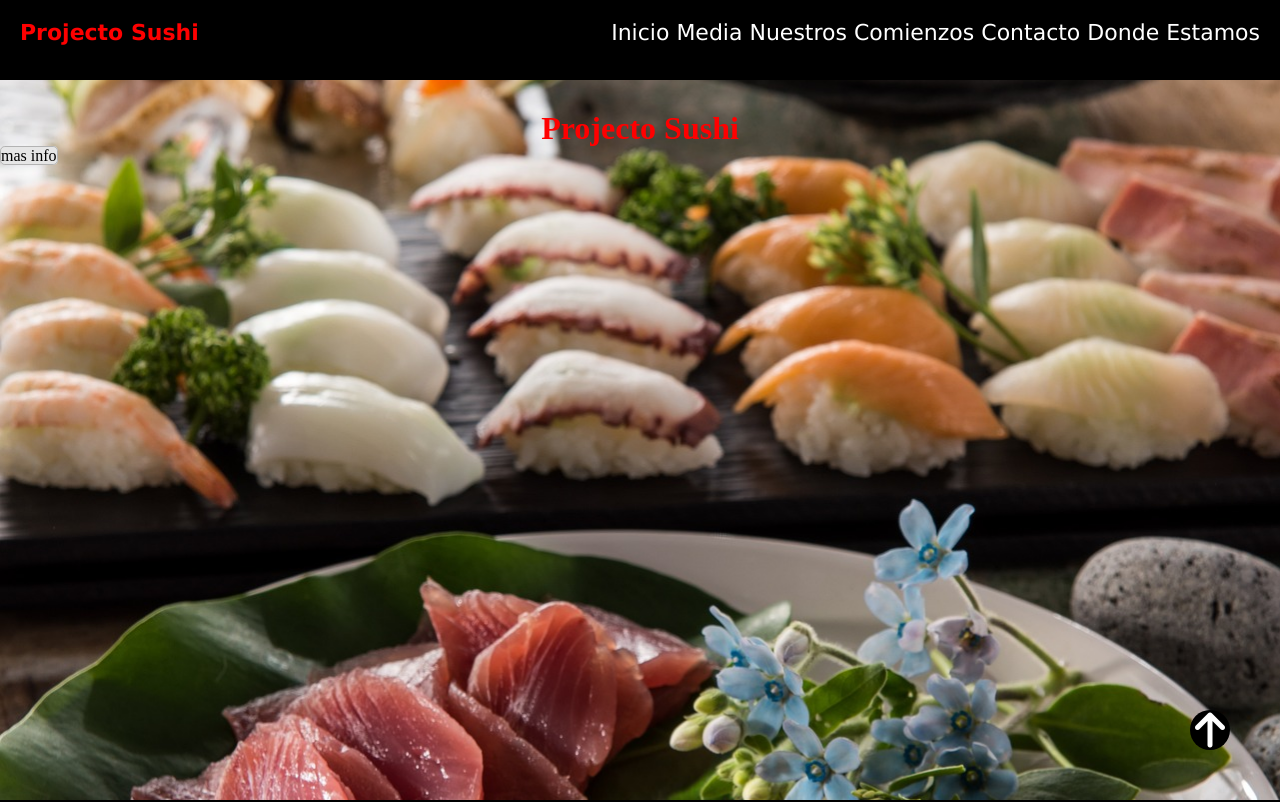
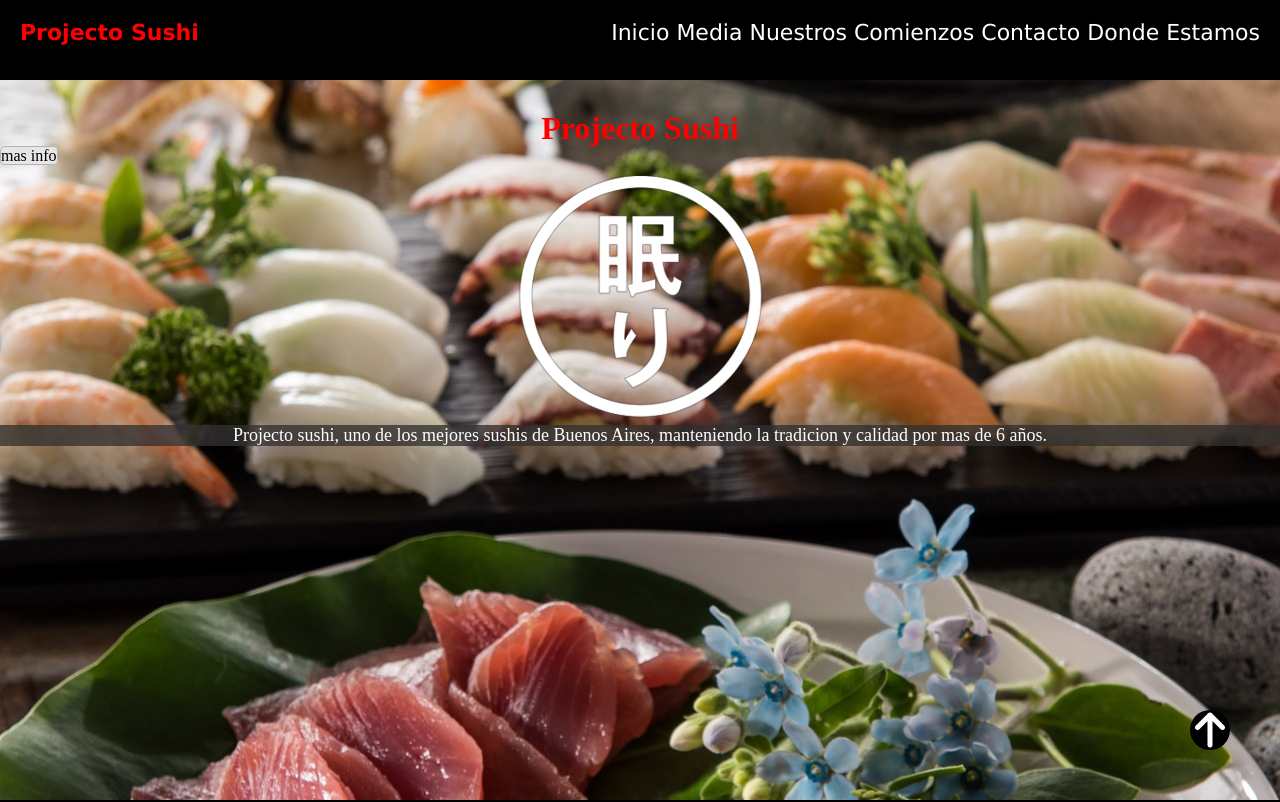
Before and after one commit to MartinSeoanePosz/PF-Seoane-Posz, a plain HTML site: page index.html in a window 1280 px wide. Shown: the top 802 px of the page. Drawn offline with Linux system fonts and the light colour scheme.

Commit message:
Commit Final

```diff
--- a/index.html
+++ b/index.html
@@ -28,6 +28,11 @@
             <h1 class="title">Projecto Sushi</h1>
             <a href="" class="info">mas info</a>
         </div>
+        <div>
+            <img src="img/logo-white-1024x557.png" alt=""class="imagenLogo">
+            <p class="descriptionInfo">Projecto sushi, uno de los mejores sushis de Buenos Aires, manteniendo la tradicion y calidad por mas de 6 años.</p>
+
+        </div>
     </main>
     <footer>
         <p>todos los derechos reservados</p>
--- a/style.scss
+++ b/style.scss
@@ -72,6 +72,17 @@ div .mainPage,.info{
     position: center;
 
 
+}
+.imagenLogo{
+    display: block;
+    margin-left: auto;
+    margin-right: auto;
+}
+.descriptionInfo{
+    background-color: #333030c7;
+    color: white;
+    font-size: large;
+    text-align: center;
 }
 footer{
     text-align: center;
```
Also changed, not shown: img/logo-white-1024x557.png (added), style.css, 1 other file.
